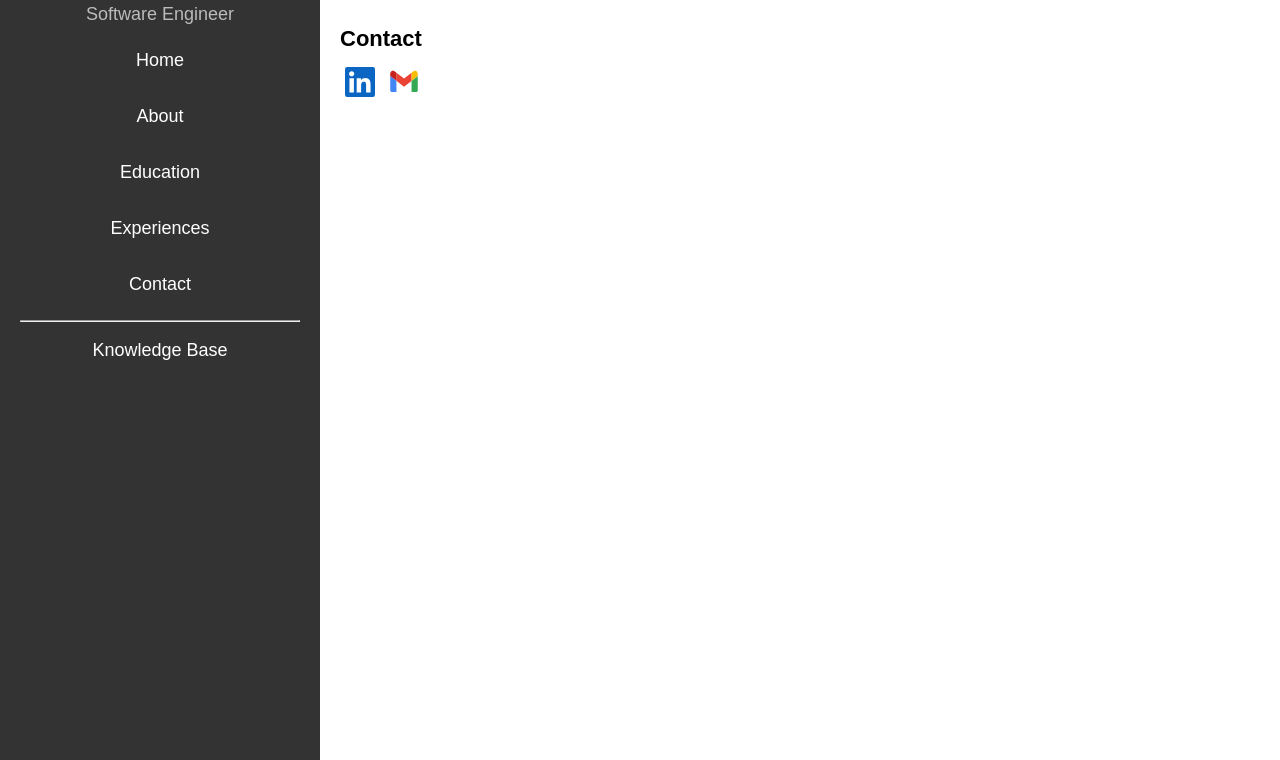
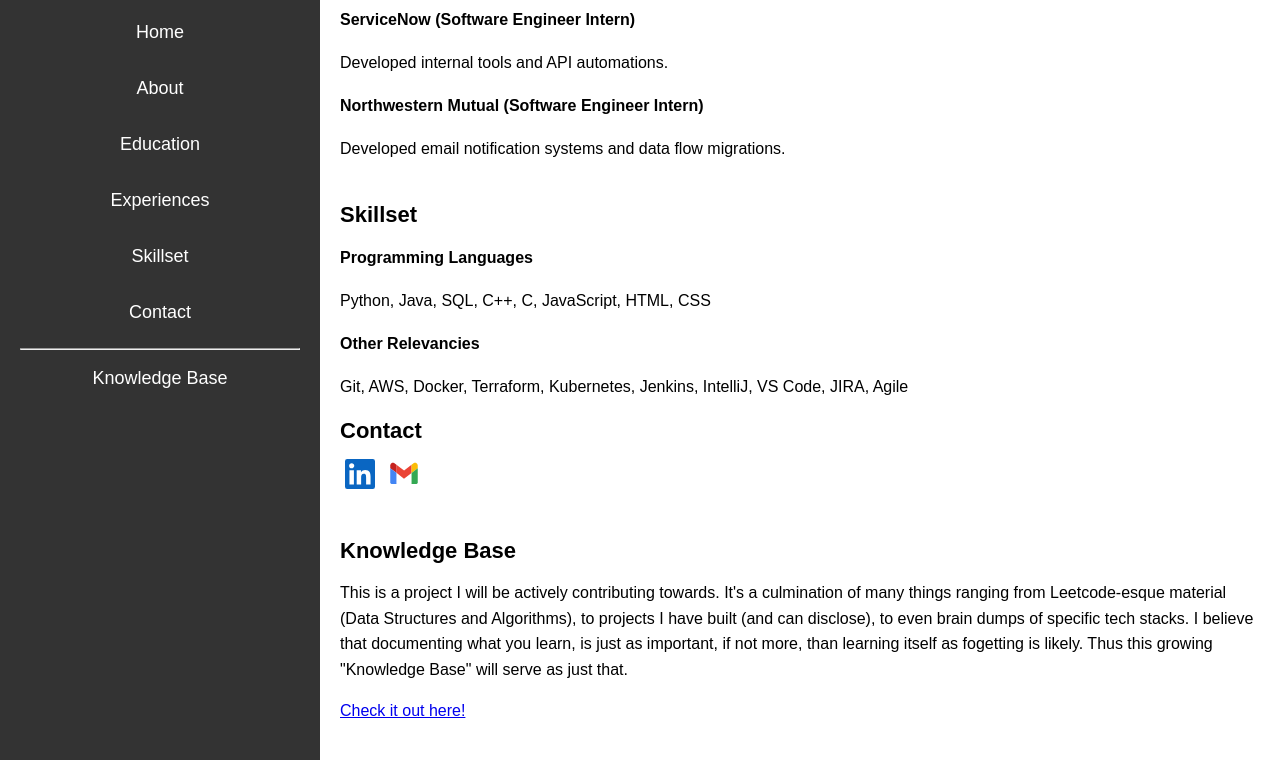
Before and after one commit to williamheng89/personal_website, a plain HTML site: page index.html in a window 1280 px wide and 1419 px high. Shown: the part 659-1419 px from the top of the page. Drawn offline with Linux system fonts and the light colour scheme.

Commit message:
update sections, add content

```diff
--- a/index.html
+++ b/index.html
@@ -17,9 +17,10 @@
                 <li class="nav_item"><a href="#about">About</a></li>
                 <li class="nav_item"><a href="#education">Education</a></li>
                 <li class="nav_item"><a href="#experiences">Experiences</a></li>
+                <li class="nav_item"><a href="#contact">Skillset</a></li>
                 <li class="nav_item"><a href="#contact">Contact</a></li>
                 <hr>
-                <li class="nav_item"><a href="https://github.com/williamheng89/My-Knowledge-Base" target="_blank">Knowledge Base</a></li>
+                <li class="nav_item"><a href="#knowledge_base" target="">Knowledge Base</a></li>
             </ul>
         </nav>
 
@@ -28,17 +29,24 @@
                 <h2>Home</h2>
                 <p>
                     Hello!
-                    This website will serve as my personal information as well as knowledge bank.
-                    I wanted to create something that will describe who I am, what I know, what I am learning, and overall, document my technical curiosities.
+                    This website will serve as my brief introduction.
                 </p>
             </section>
             <section id="about">
                 <h2>About</h2>
                 <p>
-                    I am a fourth-year student at the University of California, San Diego, pursuing a major in Computer Science. I am also enrolled in the five-year concurrent Bachelors and Masters program, with a focus on Computer Systems.
+                    I am studying Computer Science at the University of California, San Diego.
+                    I have experience as an <b>Undergraduate Researcher</b> at my university as well as a <b>Software Engineer Intern</b> at companies such as <b>ServiceNow</b> and <b>Northwestern Mutual</b>.
+                </p>
+            </section>
+            <section id="education">
+                <h2>Education</h2>
+                <h4>University of California, San Diego (B.S./M.S)</h4>
+                <p>
+                    I am fourth year student and enrolled in my university's five-year concurrent Bachelors and Masters program with a depth focus in Computer Systems.
                 </p>
                 <p>
-                    My interests span a range of topics, including:
+                    My academic interests are in:
                 </p>
                 <ul id="interests">
                     <li>Operating Systems</li>
@@ -48,17 +56,28 @@
                     <li>Networking Systems</li>
                     <li>Distributed Systems</li>
                 </ul>
-                <p>
-                    I am enthusiastic about applying my knowledge in these areas as a Software Engineer.
-                </p>
-
-            </section>
-            <section id="education">
-                <h2>Education</h2>
-                <p>Here you'll find details about my educational background and qualifications.</p>
             </section>
             <section id="experiences">
                 <h2>Experiences</h2>
+                <h4>ServiceNow (Software Engineer Intern)</h4>
+                <p>
+                    Developed internal tools and API automations.
+                </p>
+                <h4>Northwestern Mutual (Software Engineer Intern)</h4>
+                <p>
+                    Developed email notification systems and data flow migrations.
+                </p>
+            </section>
+            <section id="skillset"></section>
+                <h2>Skillset</h2>
+                <h4>Programming Languages</h4>
+                <p>
+                    Python, Java, SQL, C++, C, JavaScript, HTML, CSS
+                </p>
+                <h4>Other Relevancies</h4>
+                <p>
+                    Git, AWS, Docker, Terraform, Kubernetes, Jenkins, IntelliJ, VS Code, JIRA, Agile
+                </p>
             </section>
             <section id="contact">
                 <h2>Contact</h2>
@@ -84,6 +103,18 @@
                     </a>
                 </svg>
             </section>
+            <section id="knowledge_base"></section>
+                <h2>Knowledge Base</h2>
+                <p>
+                    This is a project I will be actively contributing towards.
+                    It's a culmination of many things ranging from Leetcode-esque material (Data Structures and Algorithms), to projects I have built (and can disclose), to even brain dumps of specific tech stacks.
+                    I believe that documenting what you learn, is just as important, if not more, than learning itself as fogetting is likely.
+                    Thus this growing "Knowledge Base" will serve as just that.
+                </p>
+                <p>
+                    <a href="https://github.com/williamheng89/My-Knowledge-Base" target="_blank">Check it out here!</a>
+                </p>
+            </section>
         </div>
     </div>
 </body>
```
